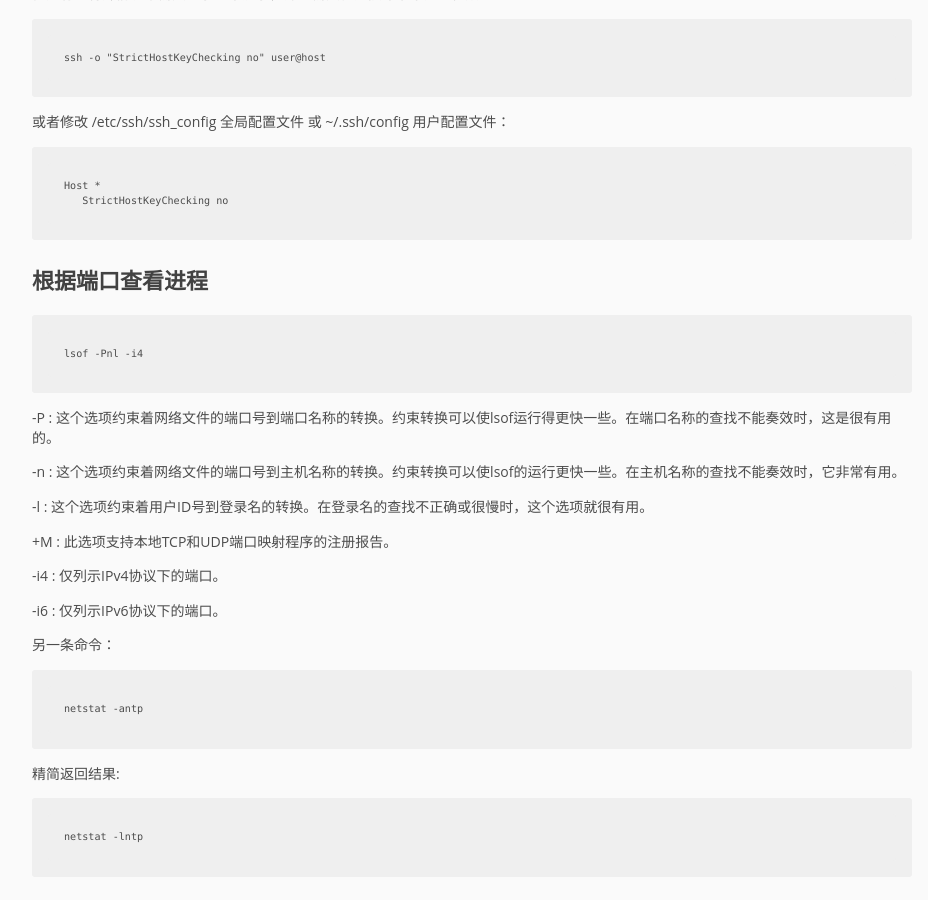
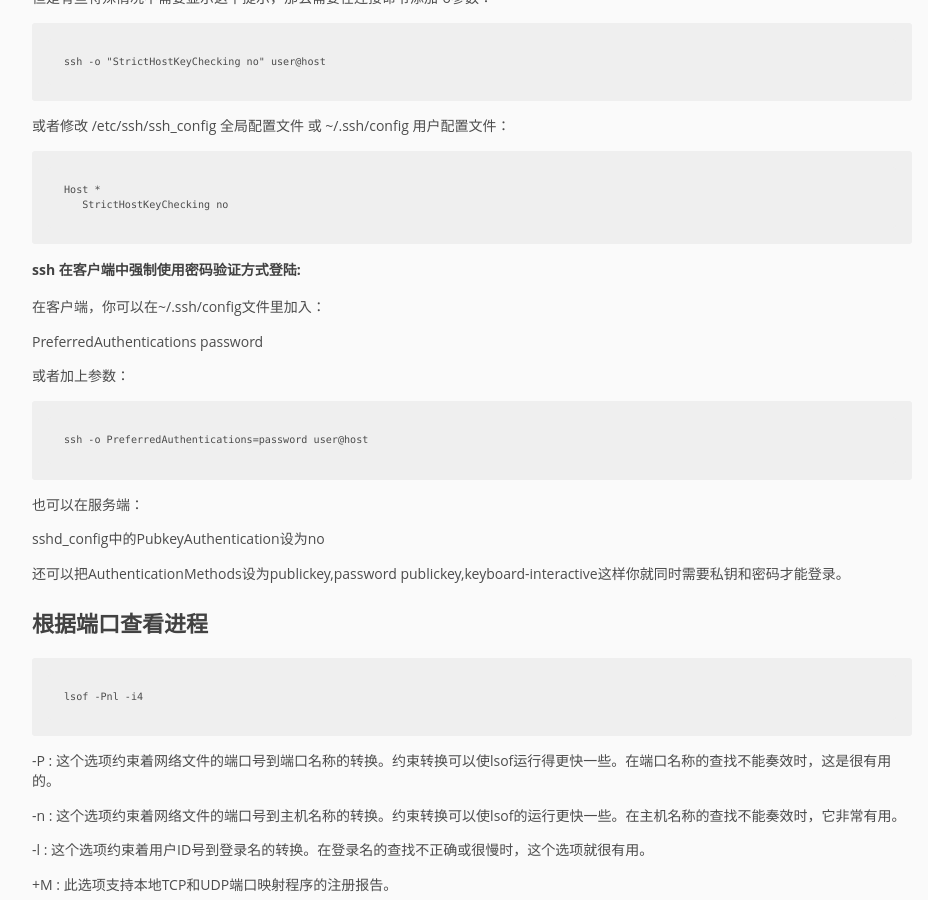
Before and after one commit to pingmalu/pingmalu.github.io, a Jekyll site: the page built from _posts/2016-01-06-Linux常用命令总结.md, in a window 1280 px wide and 900 px high, scrolled down 6687 px. Shown: the whole window, without its empty margins (168-1096 px from the left). Built offline with Jekyll 4.4.1, drawn with Linux system fonts in a browser that asks for light colours; nearby versions of some CDN libraries.

Commit message:
'update'

```diff
--- a/_posts/2016-01-06-Linux常用命令总结.md
+++ b/_posts/2016-01-06-Linux常用命令总结.md
@@ -278,7 +278,7 @@ scp -P 4588 root@www.abc.com:/root/sn.sh /home/admin
 
 # ssh
 
-ssh连接的时候会出现：
+### ssh连接的时候会出现：
 
 	The authenticity of host 'ssh.malu.me (14.17.80.36)' can't be established.
 	RSA key fingerprint is cf:ee:17:cb:2e:fc:12:d7:72:7e:ae:80:c0:91:88:a7.
@@ -294,6 +294,23 @@ ssh连接的时候会出现：
 
 	Host *
 	   StrictHostKeyChecking no
+
+### ssh 在客户端中强制使用密码验证方式登陆:
+
+在客户端，你可以在~/.ssh/config文件里加入：
+
+PreferredAuthentications password
+
+或者加上参数：
+
+	ssh -o PreferredAuthentications=password user@host
+
+也可以在服务端：
+
+sshd_config中的PubkeyAuthentication设为no
+
+还可以把AuthenticationMethods设为publickey,password publickey,keyboard-interactive这样你就同时需要私钥和密码才能登录。
+
 
 # 根据端口查看进程
 
```
